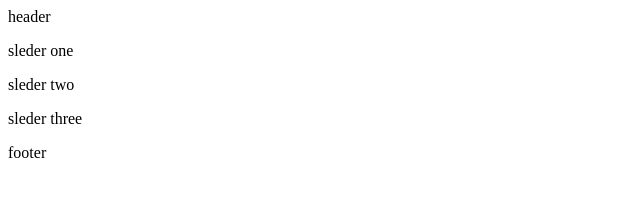
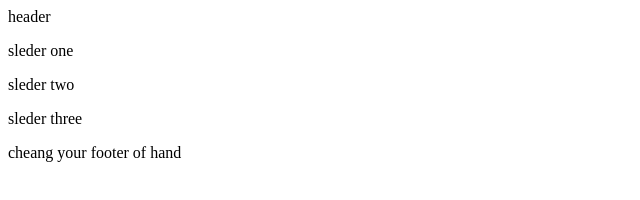
Before and after one commit to Mehdiyaghmaa/git.project.one, a plain HTML site: page index.html in a window 1280 px wide. Shown: the whole page, without its empty margins (0-640 px from the left). Drawn offline with Linux system fonts and the light colour scheme.

Commit message:
update footer

```diff
--- a/index.html
+++ b/index.html
@@ -16,7 +16,7 @@
 
     </div>
     <footer>
-        footer
+        cheang your footer of hand
     </footer>
 </body>
 </html>
```
